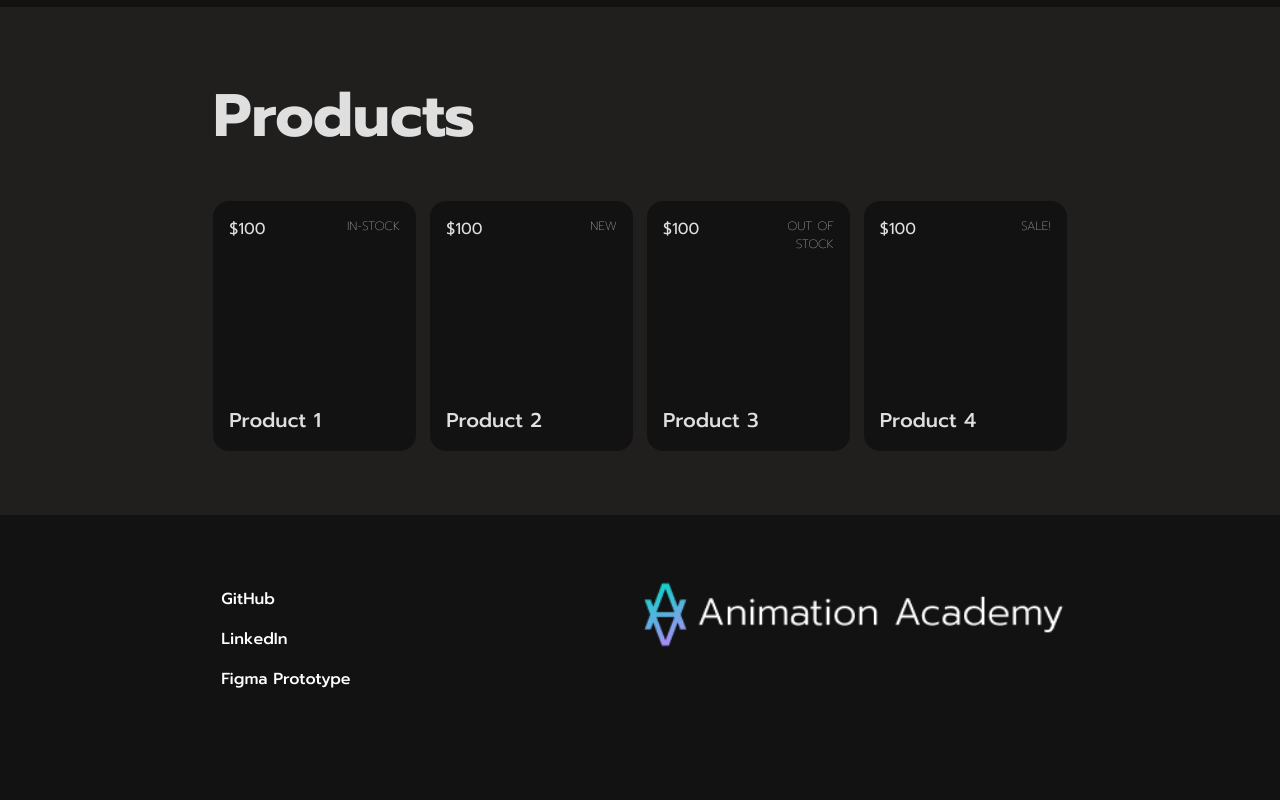
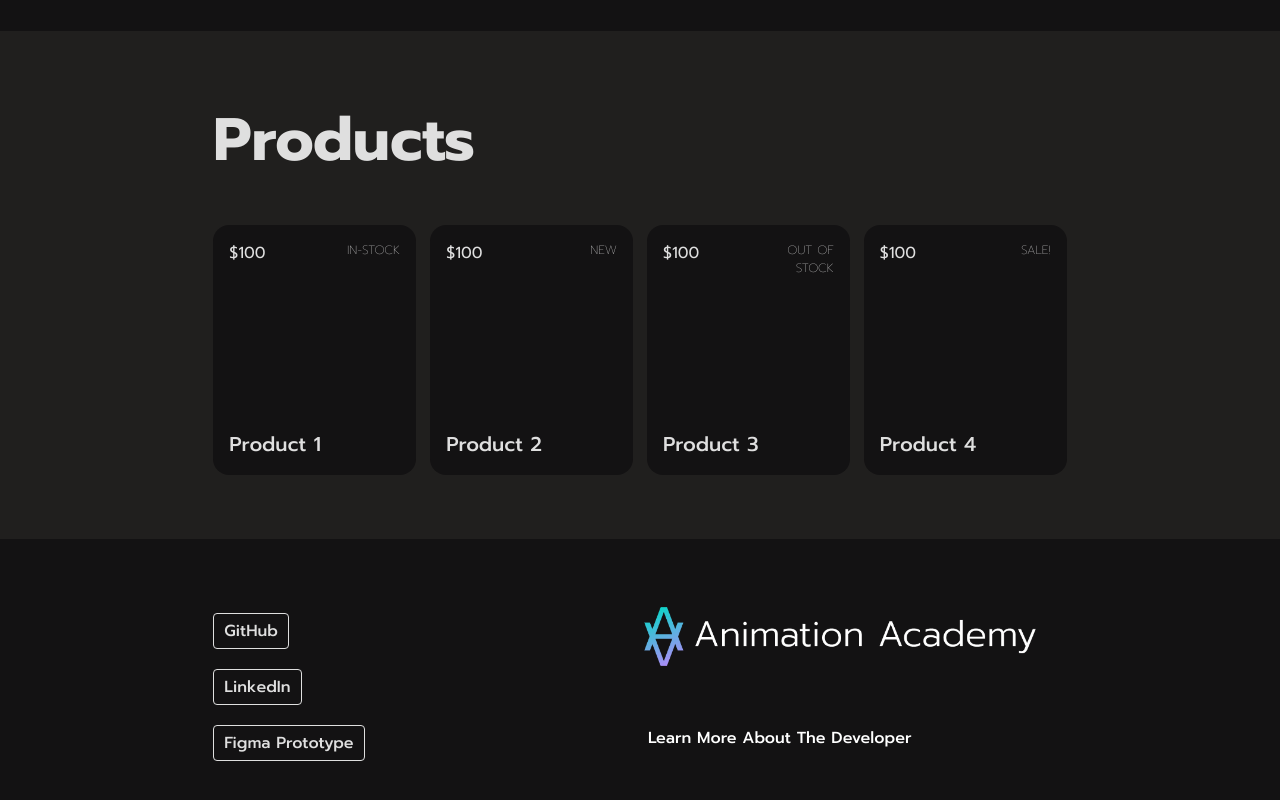
Before and after one commit to jacobbenowitz/animation_academy, a website built with webpack: page index.html in a window 1280 px wide. Shown: the part 1000-1800 px from the top of the page. Before the commit the page ends 1763 px from the top, so only its background shows below. Built offline with nearby package versions, Linux system fonts and the light colour scheme.

Commit message:
added links to footer

```diff
--- a/index.html
+++ b/index.html
@@ -42,19 +42,21 @@
         <div class="footer-left">
                 <section id="contact-info">
             <ul>
-                <li>
-                    <a href="https://github.com/jacobbenowitz">GitHub</a>
+                <li class="github-link">
+                    <a href="https://github.com/jacobbenowitz" class="button">GitHub</a>
                 </li>
-                <li>
-                    <a href="https://www.linkedin.com/in/jacobbenowitz/">LinkedIn</a>
+                <li class="linkedin-link">
+                    <a class="button" href="https://www.linkedin.com/in/jacobbenowitz/">LinkedIn</a>
                 </li>
-                <li><a href="https://www.figma.com/proto/bje4NnMpHhoA5q3TrHcK4v/Animation-Academy?page-id=0%3A1&node-id=22%3A54&viewport=0%2C48%2C0.36&scaling=scale-down">Figma Prototype</a>
+                <li class="figma-link">
+                    <a class="button" href="https://www.figma.com/proto/bje4NnMpHhoA5q3TrHcK4v/Animation-Academy?page-id=0%3A1&node-id=22%3A54&viewport=0%2C48%2C0.36&scaling=scale-down">Figma Prototype</a>
                 </li>
             </ul>
             </section>
         </div>
-        <div class="footer-right">
-            <img src="imgs/animation-academy-logo@1x.png" alt="AnimationAcademy">
+        <div class="footer-right footer-logo">
+            <img src="imgs/animation-academy-logo@2x.png" alt="AnimationAcademy">
+            <a class="personal-site" href="https://www.jacobbenowitz.com/">Learn More About The Developer</a>
         </div>
     </footer>
 </body>
--- a/src/stylesheets/base/buttons.scss
+++ b/src/stylesheets/base/buttons.scss
@@ -11,6 +11,8 @@
   background: none;
 }
 
+
+
 .end-game {
   background: #570000b1;
 }
--- a/src/stylesheets/base/layout.scss
+++ b/src/stylesheets/base/layout.scss
@@ -51,7 +51,7 @@ body {
 }
 
 .hero .right-col {
-  grid-column: 4 / span 7 ;
+  grid-column: 6 / span 5 ;
   text-align: end;
   padding-left: 120px;
 }
@@ -90,8 +90,17 @@ footer {
   grid-column: 7 / span 4;
 }
 
+.personal-site {
+  margin-top: 3em;
+}
+
 .product-box .h4 {
   width: max-content;
+}
+
+.footer-logo {
+  padding-bottom: 10px;
+  max-width: 400px;
 }
 
 footer a {
--- a/src/stylesheets/components/todo.scss
+++ b/src/stylesheets/components/todo.scss
@@ -7,7 +7,7 @@
   padding: 0 7em 0 0;
 }
 .todo-right {
-  padding-left: 4em;
+  padding-left: 1em;
   grid-column: 7 / span 4;
 }
 
```
Also changed, not shown: dist/main.css, 1 other file.
